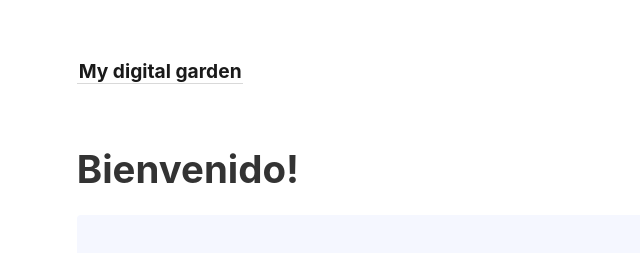
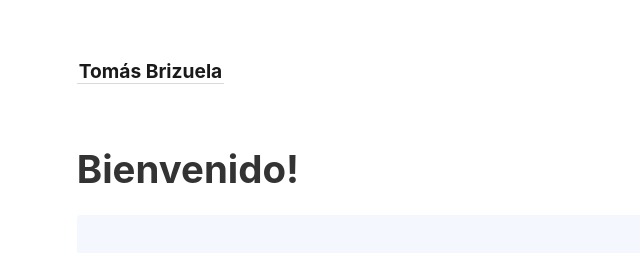
Before and after one commit to tomasbrizuela/garden, a Jekyll site: the page built from _pages/index.md, in a window 1280 px wide. Shown: the top 253 px of the page, without its empty margins (0-640 px from the left). Built offline with Jekyll 4.4.1, drawn with Linux system fonts in a browser that asks for light colours.

Commit message:
Update _config.yml

```diff
--- a/_config.yml
+++ b/_config.yml
@@ -1,4 +1,4 @@
-title:               My digital garden
+title:               Tomás Brizuela
 include:             ['_pages']
 exclude:             ['_includes/notes_graph.json']
 # You may need to change the base URL depending on your deploy configuration.
```
